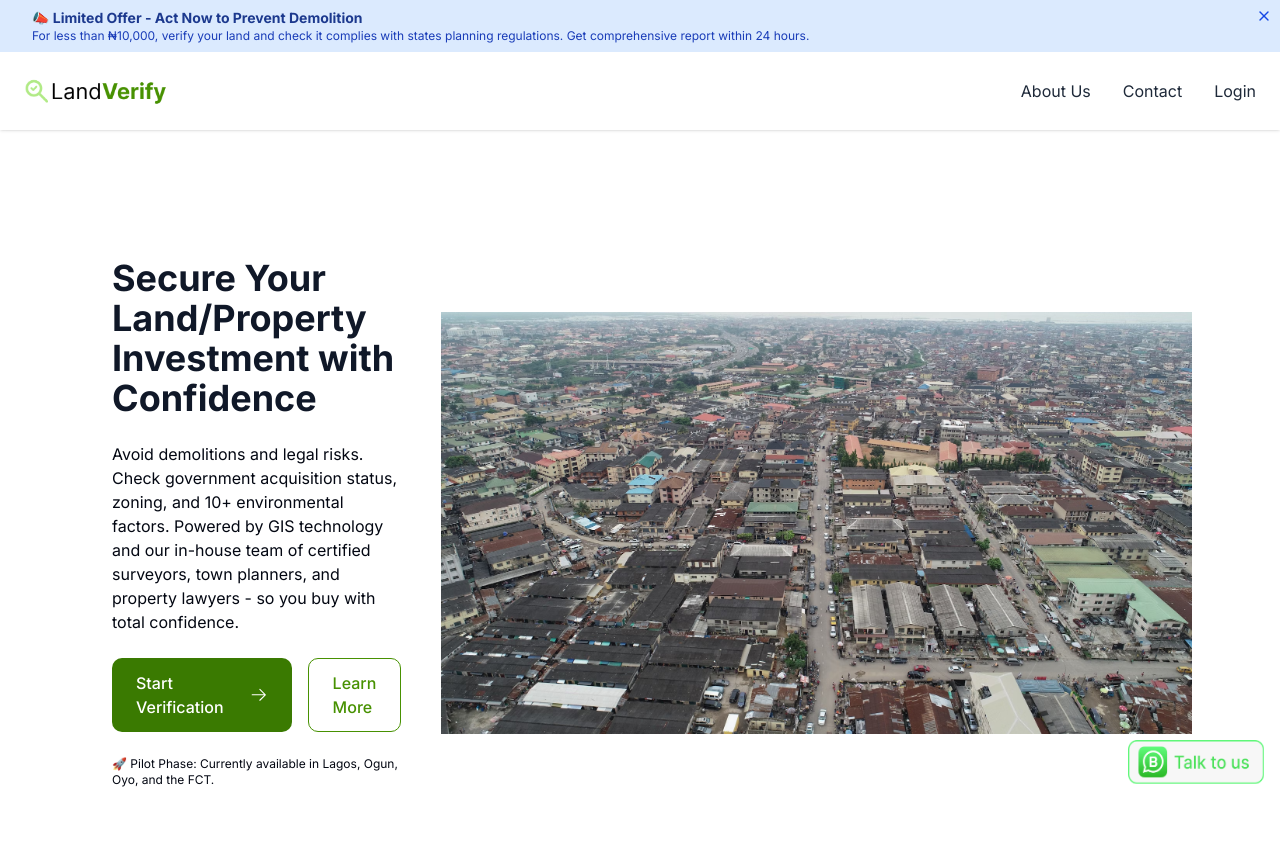
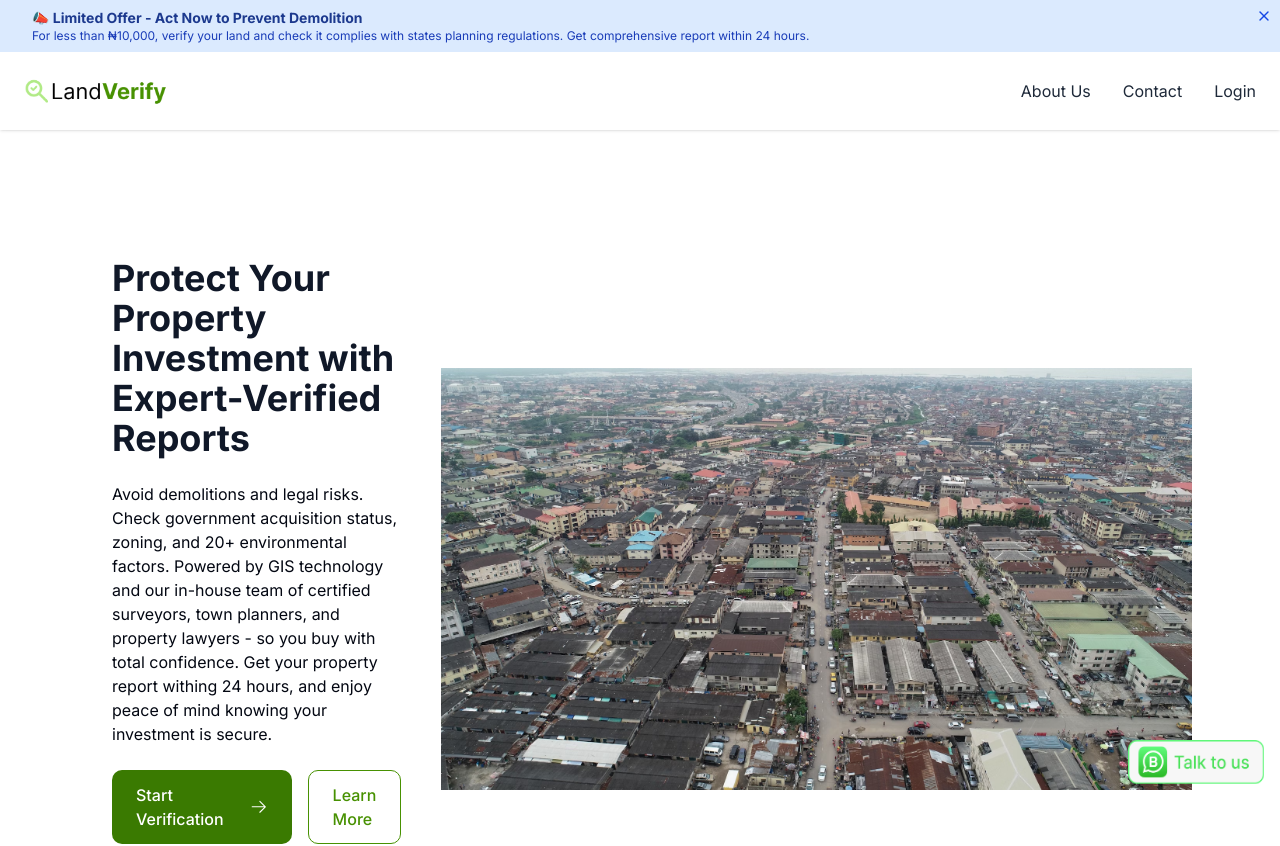
Before and after one commit to agbajekehinde/land-verify, a Next.js app: page / in a window 1280 px wide. Shown: the top 846 px of the page. Built offline with nearby package versions, Linux system fonts and the light colour scheme; a web font is replaced by a local one.

Commit message:
Update hero component text for clarity and emphasis on property verification

```diff
--- a/app/components/hero/hero.tsx
+++ b/app/components/hero/hero.tsx
@@ -12,10 +12,10 @@ export default function Hero() {
       <div className="flex grow flex-col gap-4 md:flex-row items-center justify-top px-6 py-2 md:px-20">
         <div className="flex flex-col justify-center items-start gap-6 rounded-lg bg-white p-6 md:w-1/2">
           <h1 className="flex text-4xl text-gray-900 md:text-4xl md:leading-bold">
-            <strong>Secure Your Land/Property Investment with Confidence</strong>
+            <strong>Protect Your Property Investment with Expert-Verified Reports</strong>
           </h1>
           <p>
-            Avoid demolitions and legal risks. Check government acquisition status, zoning, and 10+ environmental factors. Powered by GIS technology and our in-house team of certified surveyors, town planners, and property lawyers - so you buy with total confidence.
+            Avoid demolitions and legal risks. Check government acquisition status, zoning, and 20+ environmental factors. Powered by GIS technology and our in-house team of certified surveyors, town planners, and property lawyers - so you buy with total confidence. Get your property report withing 24 hours, and enjoy peace of mind knowing your investment is secure.
           </p>
           <div className="flex flex-col gap-4 md:flex-row w-full">
             <Link
```
